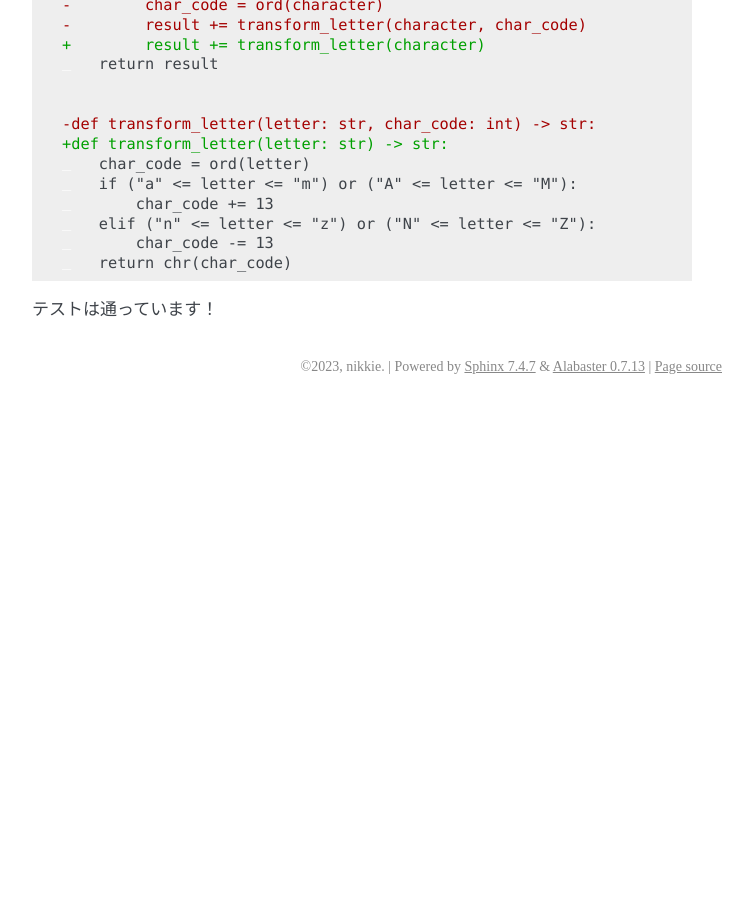
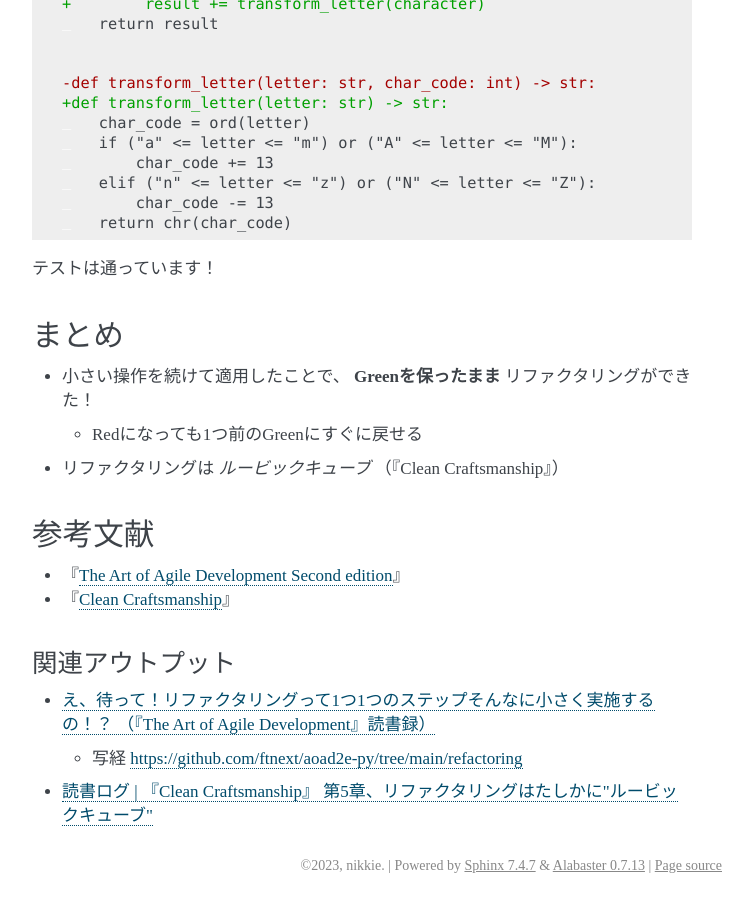
Before and after one commit to ftnext/small-technical-2023, a Sphinx documentation site: the page built from source/chapter-refactoring.rst, in a window 1280 px wide and 900 px high, scrolled down 5561 px. Shown: the whole window, without its empty margins (388-1141 px from the left). Built offline with Sphinx 7.4.7, drawn with Linux system fonts in a browser that asks for light colours; some web fonts are replaced; before the commit the page ends 5966 px from its top, so only the background shows below that; some of the changed text lies outside the part shown.

Commit message:
[feat] Summary and references of refactoring part

```diff
--- a/source/chapter-refactoring.rst
+++ b/source/chapter-refactoring.rst
@@ -1,11 +1,33 @@
 ==============================
 小さいリファクタリング
 ==============================
-
-リファクタリングはルービックキューブ
 
 .. include:: refactoring/introduction.rst.txt
 
 .. include:: refactoring/idea.rst.txt
 
 .. include:: refactoring/examples.rst.txt
+
+まとめ
+==============================
+
+* 小さい操作を続けて適用したことで、 **Greenを保ったまま** リファクタリングができた！
+
+  * Redになっても1つ前のGreenにすぐに戻せる
+
+* リファクタリングは *ルービックキューブ* （『Clean Craftsmanship』）
+
+参考文献
+==============================
+
+* 『`The Art of Agile Development Second edition <https://www.jamesshore.com/v2/books/aoad2>`__』
+* 『`Clean Craftsmanship <https://asciidwango.jp/post/693992928727760896/clean-craftsmanship>`__』
+
+関連アウトプット
+------------------------------
+
+* `え、待って！リファクタリングって1つ1つのステップそんなに小さく実施するの！？ （『The Art of Agile Development』読書録） <https://nikkie-ftnext.hatenablog.com/entry/art-of-agile-development-2nd-really-small-refactoring-steps>`__
+
+  * 写経 https://github.com/ftnext/aoad2e-py/tree/main/refactoring
+
+* `読書ログ | 『Clean Craftsmanship』 第5章、リファクタリングはたしかに"ルービックキューブ" <https://nikkie-ftnext.hatenablog.com/entry/clean-craftsmanship-refactoring-is-rubiks-cube>`__
```
